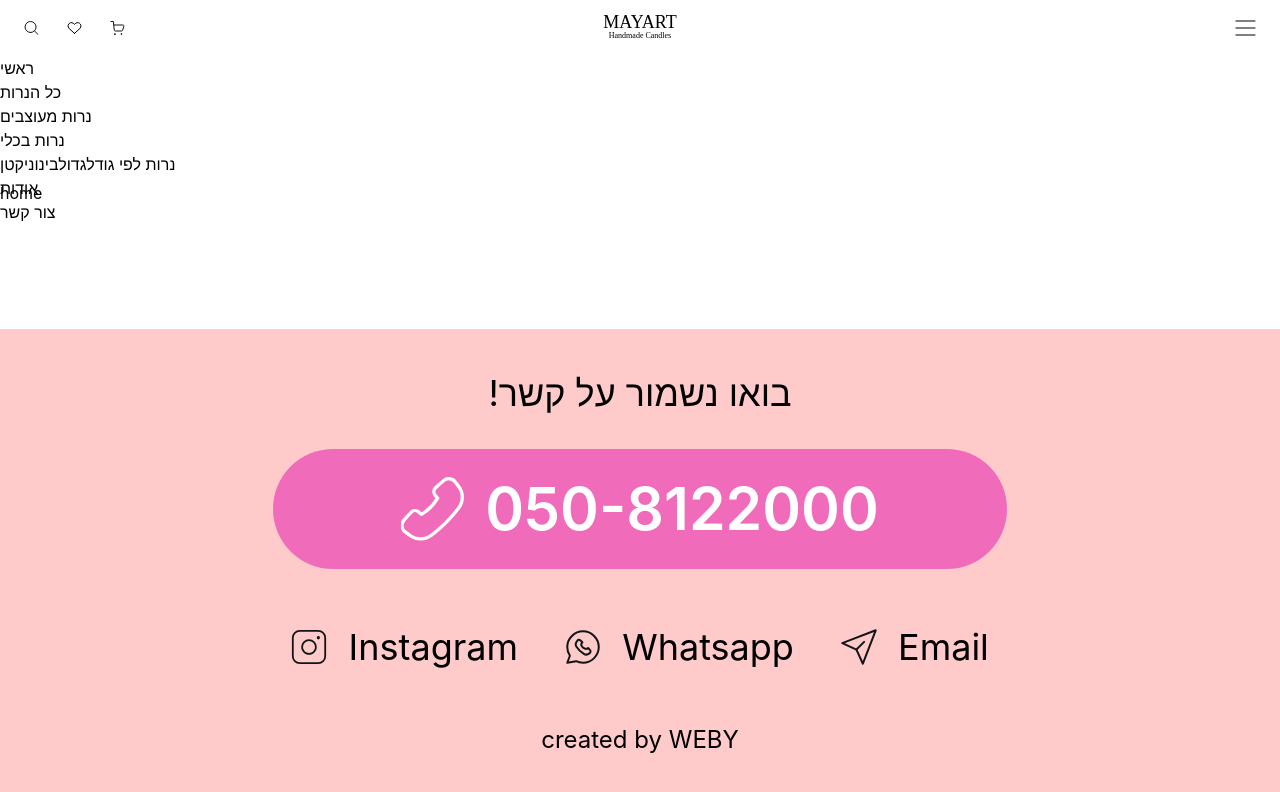
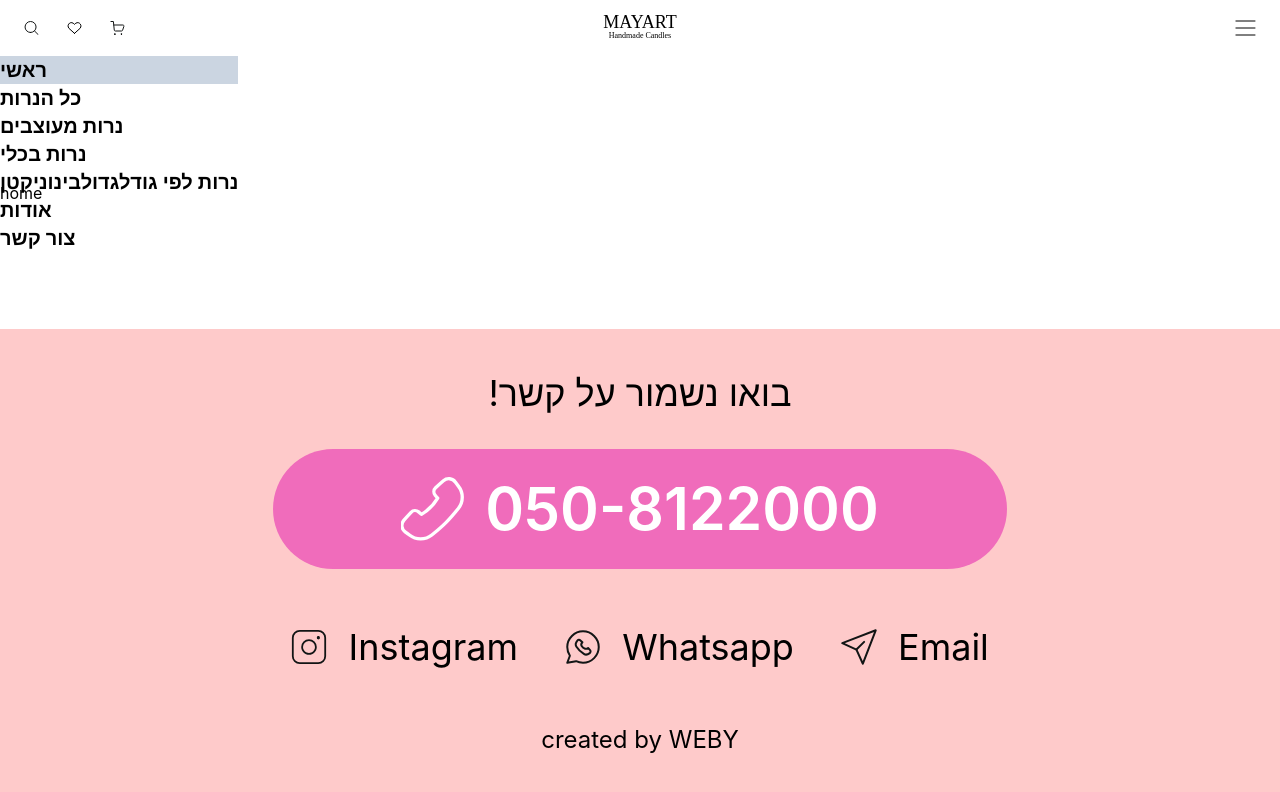
Before and after one commit to WebyCreatorsTeam/mayart-candles, a React (Create React App) app: page / in a window 1280 px wide. Shown: the top 792 px of the page. Built offline with nearby package versions, Linux system fonts and the light colour scheme.

Commit message:
Add error component, fix active link with router

```diff
--- /dev/null
+++ b/src/Components/Error/index.tsx
@@ -0,0 +1,15 @@
+import React from "react";
+import { Link } from "react-router-dom";
+
+const ErrorComponent = () => {
+  return (
+    <div className="flex w-full flex-col items-center text-center">
+      התרחשה שגיאה{" "}
+      <button className="w-fit rounded-full bg-primary-pink p-4">
+        <Link to="/">חזרה לעמוד הראשי</Link>
+      </button>
+    </div>
+  );
+};
+
+export default ErrorComponent;
--- /dev/null
+++ b/src/Components/NavBar/NavBarMenu/MenuNavLink.tsx
@@ -0,0 +1,16 @@
+import React from "react";
+import { NavLink } from "react-router-dom";
+
+const MenuNavLink = ({ to, text }: { to: string; text: string }) => {
+  return (
+    <NavLink
+      end
+      className={({ isActive }) => (isActive ? "bg-slate-300" : "")}
+      to={to}
+    >
+      {text}
+    </NavLink>
+  );
+};
+
+export default MenuNavLink;
--- /dev/null
+++ b/src/Components/NavBar/NavBarMenu/index.tsx
@@ -0,0 +1,23 @@
+import React from "react";
+import MenuNavLink from "./MenuNavLink";
+
+const NavBarMenu = () => {
+  return (
+    <div className="absolute left-0 top-full flex flex-col text-xl font-semibold">
+      <MenuNavLink to="/" text="ראשי" />
+      <MenuNavLink to="/candles" text="כל הנרות" />
+      <MenuNavLink to="/candles/designed" text="נרות מעוצבים" />
+      <MenuNavLink to="/candles/in-vessel" text="נרות בכלי" />
+      <button>
+        נרות לפי גודל
+        <MenuNavLink to="/candles/large" text="גדול" />
+        <MenuNavLink to="/candles/medium" text="בינוני" />
+        <MenuNavLink to="/candles/small" text="קטן" />
+      </button>
+      <MenuNavLink to="/about" text="אודות" />
+      <MenuNavLink to="/contact" text="צור קשר" />
+    </div>
+  );
+};
+
+export default NavBarMenu;
--- a/src/Components/NavBar/index.tsx
+++ b/src/Components/NavBar/index.tsx
@@ -2,7 +2,7 @@ import React from "react";
 import Logo from "./Logo";
 import MenuToggle from "./MenuToggle";
 import ActionButtons from "./ActionButtons";
-import { NavLink } from "react-router-dom";
+import NavBarMenu from "./NavBarMenu";
 
 const NavBar = () => {
   return (
@@ -12,22 +12,8 @@ const NavBar = () => {
         <ActionButtons />
         <Logo />
         <MenuToggle />
-        <div className="absolute left-0 top-full flex flex-col">
-          <NavLink to="/">ראשי</NavLink>
-          <NavLink to="/candles">כל הנרות</NavLink>
-          <NavLink to="/candles/designed">נרות מעוצבים</NavLink>
-          <NavLink to="/candles/in-vessel">נרות בכלי</NavLink>
-          <button>
-            נרות לפי גודל
-            <NavLink to="/candles/large">גדול</NavLink>
-            <NavLink to="/candles/medium">בינוני</NavLink>
-            <NavLink to="/candles/small">קטן</NavLink>
-          </button>
-          <NavLink to="/about">אודות</NavLink>
-          <NavLink to="/contact">צור קשר</NavLink>
-        </div>
+        <NavBarMenu />
       </div>
-      {/* menu */}
     </>
   );
 };
--- a/src/index.tsx
+++ b/src/index.tsx
@@ -10,6 +10,7 @@ import BySize from "./views/Candles/[size]";
 import Designed from "./views/Candles/Designed";
 import InVessel from "./views/Candles/InVessel";
 import Contact from "./views/Contact";
+import ErrorComponent from "./Components/Error";
 
 const root = ReactDOM.createRoot(
   document.getElementById("root") as HTMLElement,
@@ -19,6 +20,7 @@ const router = createBrowserRouter([
   {
     path: "/",
     element: <App />,
+    errorElement: <ErrorComponent />,
     children: [
       { path: "/", element: <Home /> },
       { path: "/about", element: <About /> },
--- a/src/output.css
+++ b/src/output.css
@@ -609,6 +609,12 @@ video {
   width: 100%;
 }
 
+.w-fit {
+  width: -webkit-fit-content;
+  width: -moz-fit-content;
+  width: fit-content;
+}
+
 .basis-1 {
   flex-basis: 0.25rem;
 }
@@ -655,6 +661,10 @@ video {
   gap: 2.25rem;
 }
 
+.self-center {
+  align-self: center;
+}
+
 .rounded-full {
   border-radius: 9999px;
 }
@@ -674,8 +684,22 @@ video {
   background-color: rgb(255 255 255 / var(--tw-bg-opacity));
 }
 
+.bg-secondary-pink {
+  --tw-bg-opacity: 1;
+  background-color: rgb(139 14 89 / var(--tw-bg-opacity));
+}
+
+.bg-slate-300 {
+  --tw-bg-opacity: 1;
+  background-color: rgb(203 213 225 / var(--tw-bg-opacity));
+}
+
 .p-\[10px\] {
   padding: 10px;
+}
+
+.p-4 {
+  padding: 1rem;
 }
 
 .px-4 {
@@ -708,6 +732,10 @@ video {
   padding-bottom: 15px;
 }
 
+.text-center {
+  text-align: center;
+}
+
 .align-middle {
   vertical-align: middle;
 }
@@ -731,6 +759,11 @@ video {
   font-size: 0.5rem;
 }
 
+.text-xl {
+  font-size: 1.25rem;
+  line-height: 1.75rem;
+}
+
 .font-normal {
   font-weight: 400;
 }
@@ -746,6 +779,11 @@ video {
 .text-white {
   --tw-text-opacity: 1;
   color: rgb(255 255 255 / var(--tw-text-opacity));
+}
+
+.text-primary-pink {
+  --tw-text-opacity: 1;
+  color: rgb(240 108 187 / var(--tw-text-opacity));
 }
 
 body {
```
